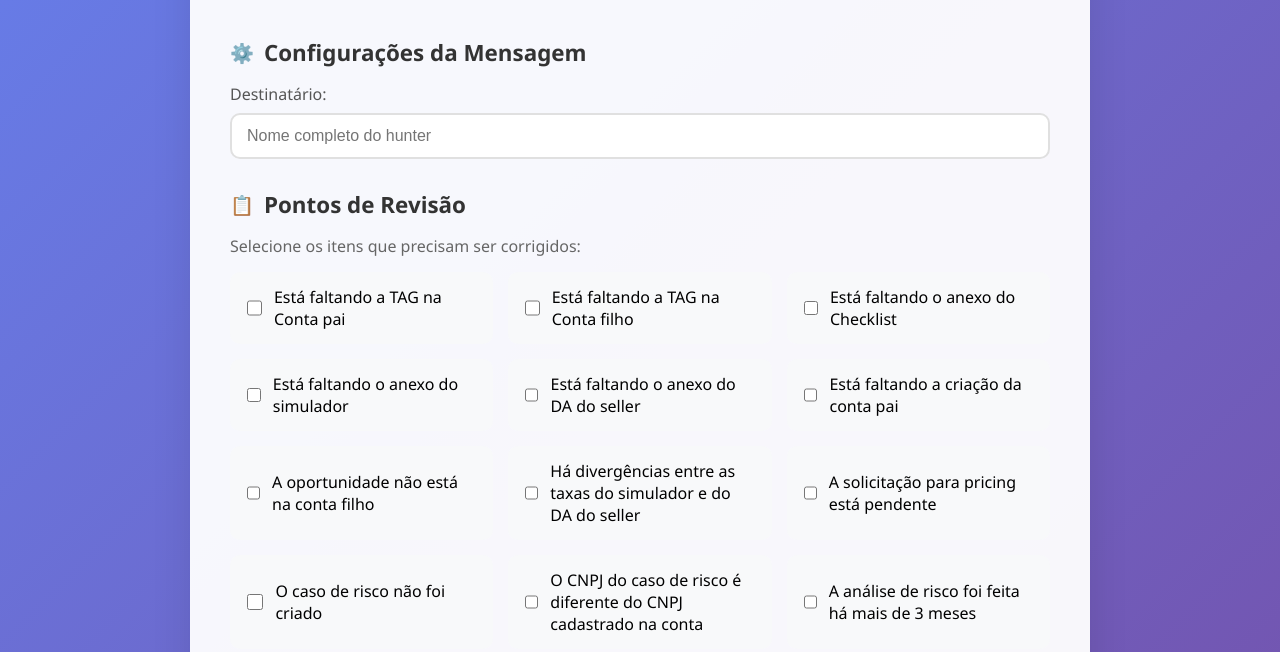
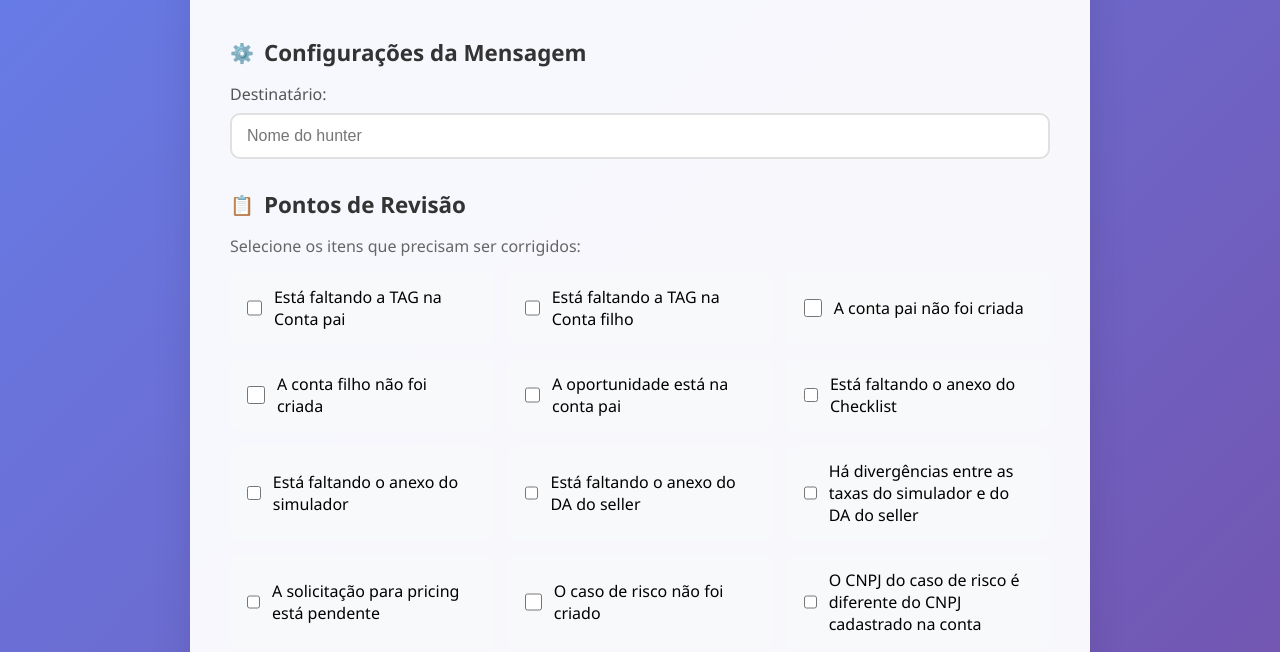
Before and after one commit to leviberga/qa-message-generator, a plain HTML site: page index.html in a window 1280 px wide. Shown: the part 148-800 px from the top of the page. Drawn offline with Linux system fonts and the light colour scheme.

Commit message:
ft: New options in the checkbox

```diff
--- a/index.html
+++ b/index.html
@@ -19,7 +19,7 @@
 
                 <div class="input-group">
                     <label for="recipient">Destinatário:</label>
-                    <input type="text" id="recipient" placeholder="Nome completo do hunter" value="">
+                    <input type="text" id="recipient" placeholder="Nome do hunter" value="">
                 </div>
             </div>
             <div class="section">
--- a/scripts/main.js
+++ b/scripts/main.js
@@ -2,11 +2,12 @@
         const predefinedPoints = [
             'Está faltando a TAG na Conta pai',
             'Está faltando a TAG na Conta filho',
+            'A conta pai não foi criada',
+            'A conta filho não foi criada',
+            'A oportunidade está na conta pai',
             'Está faltando o anexo do Checklist',
             'Está faltando o anexo do simulador',
             'Está faltando o anexo do DA do seller',
-            'Está faltando a criação da conta pai',
-            'A oportunidade não está na conta filho',
             'Há divergências entre as taxas do simulador e do DA do seller',
             'A solicitação para pricing está pendente',
             'O caso de risco não foi criado',
@@ -117,10 +118,7 @@
 
             if (additionalNotes) {
                 message += `
-OBS:
-
-${additionalNotes}
-
+OBS: ${additionalNotes}
 `;
             }
 
```
